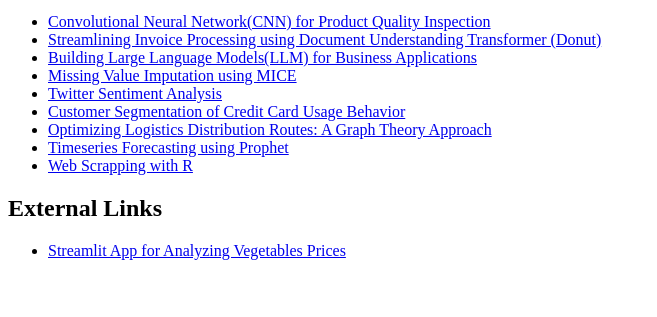
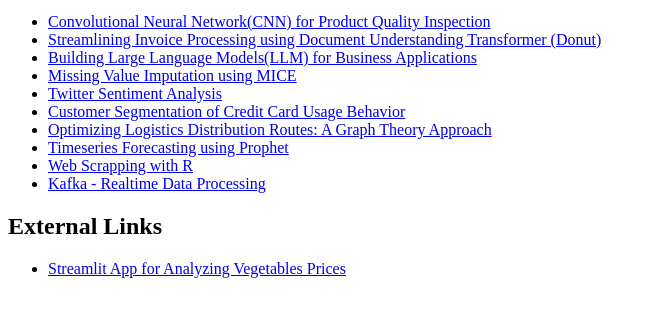
Before and after one commit to ronniegoei/ronniegoei.github.io, a plain HTML site: page index.html in a window 1280 px wide. Shown: the part 101-418 px from the top of the page, without its empty margins (0-657 px from the left). Drawn offline with Linux system fonts and the light colour scheme.

Commit message:
Update index.html

```diff
--- a/index.html
+++ b/index.html
@@ -16,6 +16,7 @@
         <li><a href="./LBB-Graph.html">Optimizing Logistics Distribution Routes: A Graph Theory Approach</a></li>
         <li><a href="./LBB-TS-Prophet.html">Timeseries Forecasting using Prophet</a></li>
         <li><a href="./LBB-Web-Scrap.html">Web Scrapping with R</a></li>
+        <li><a href="./Kafka-realtime-processing.html">Kafka - Realtime Data Processing</a></li>
         <!-- Add more projects with their links here -->
     </ul>
     <h2>External Links</h2>
```
